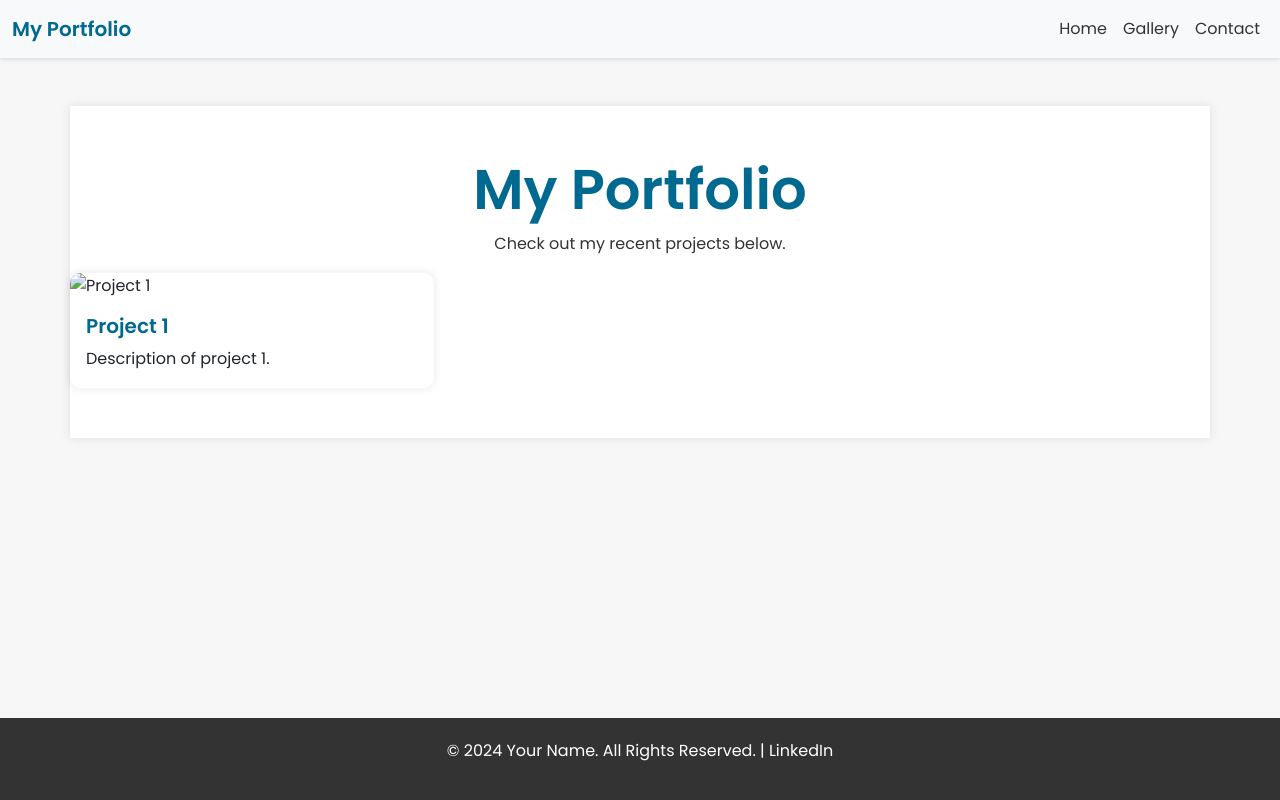
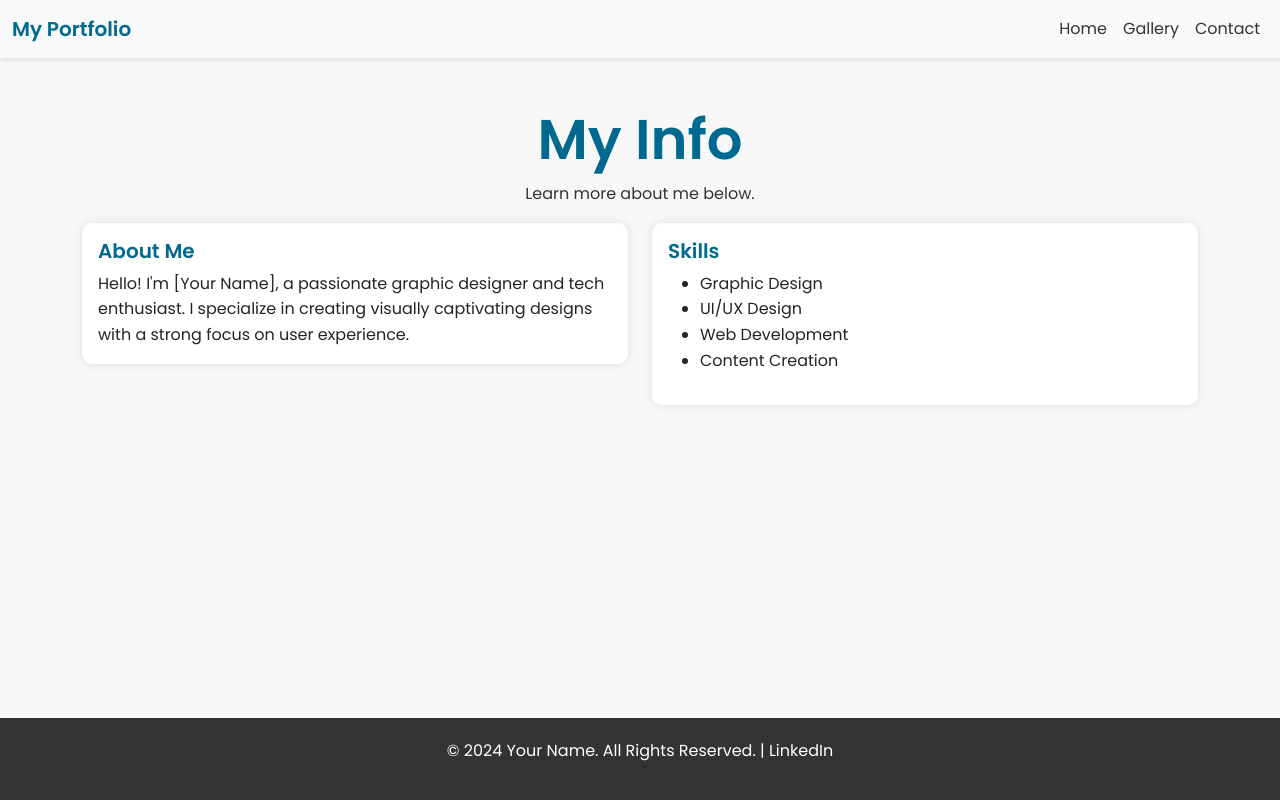
Before and after one commit to professorSergioMarquina/professorSergioMarquina.github.io, a plain HTML site: page index.html in a window 1280 px wide. Drawn offline with nearby package versions, Linux system fonts and the light colour scheme.

Commit message:
Update index.html

```diff
--- a/index.html
+++ b/index.html
@@ -33,26 +33,36 @@
     </div>
   </nav>
 
-  <!-- Portfolio Section -->
-  <section id="portfolio" class="container my-5">
+  <!-- My Info Section -->
+  <section id="my-info" class="container my-5">
     <div class="row">
       <div class="col-12 text-center">
-        <h1 class="display-4">My Portfolio</h1>
-        <p>Check out my recent projects below.</p>
+        <h1 class="display-4">My Info</h1>
+        <p>Learn more about me below.</p>
       </div>
     </div>
     <div class="row">
-      <!-- Add your portfolio items here -->
-      <div class="col-md-4">
+      <div class="col-md-6">
         <div class="card">
-          <img src="project1.jpg" class="card-img-top" alt="Project 1">
           <div class="card-body">
-            <h5 class="card-title">Project 1</h5>
-            <p class="card-text">Description of project 1.</p>
+            <h5 class="card-title">About Me</h5>
+            <p class="card-text">Hello! I'm [Your Name], a passionate graphic designer and tech enthusiast. I specialize in creating visually captivating designs with a strong focus on user experience.</p>
           </div>
         </div>
       </div>
-      <!-- Repeat for more projects -->
+      <div class="col-md-6">
+        <div class="card">
+          <div class="card-body">
+            <h5 class="card-title">Skills</h5>
+            <ul>
+              <li>Graphic Design</li>
+              <li>UI/UX Design</li>
+              <li>Web Development</li>
+              <li>Content Creation</li>
+            </ul>
+          </div>
+        </div>
+      </div>
     </div>
   </section>
 
```
